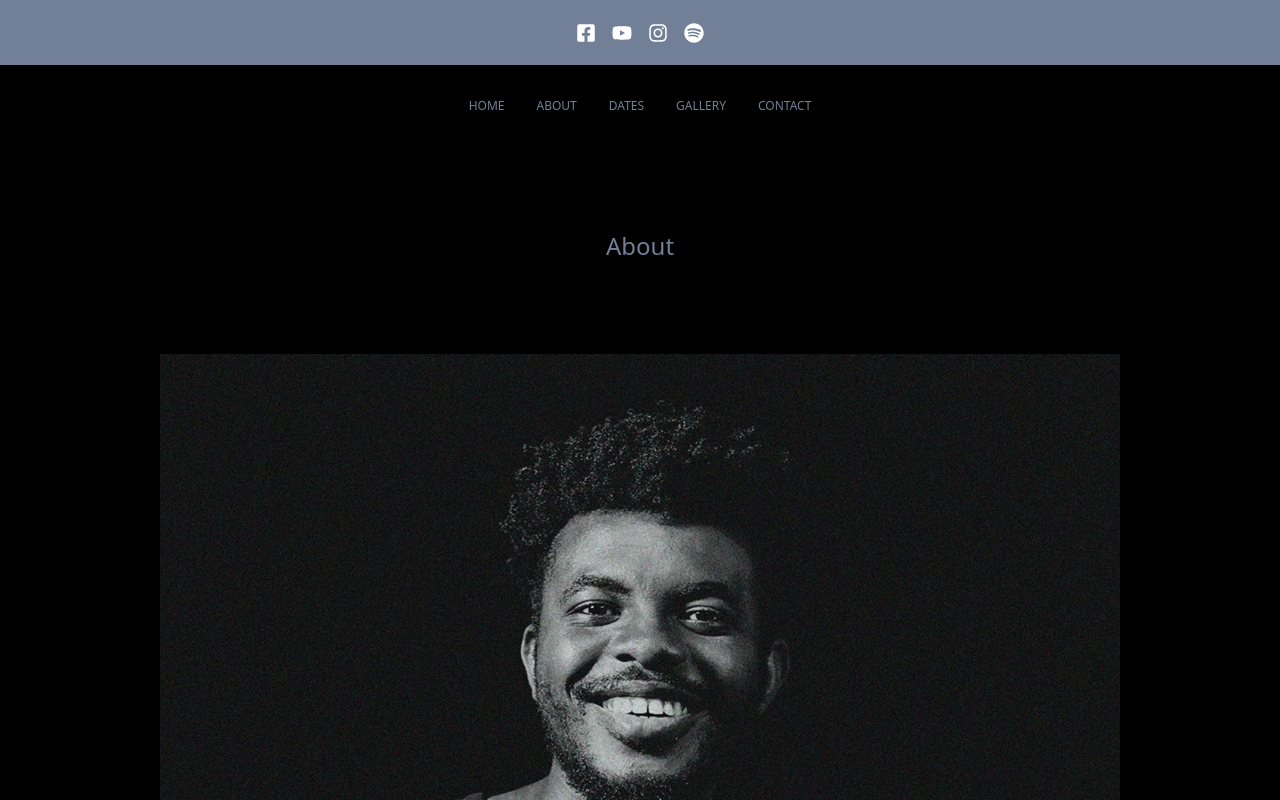
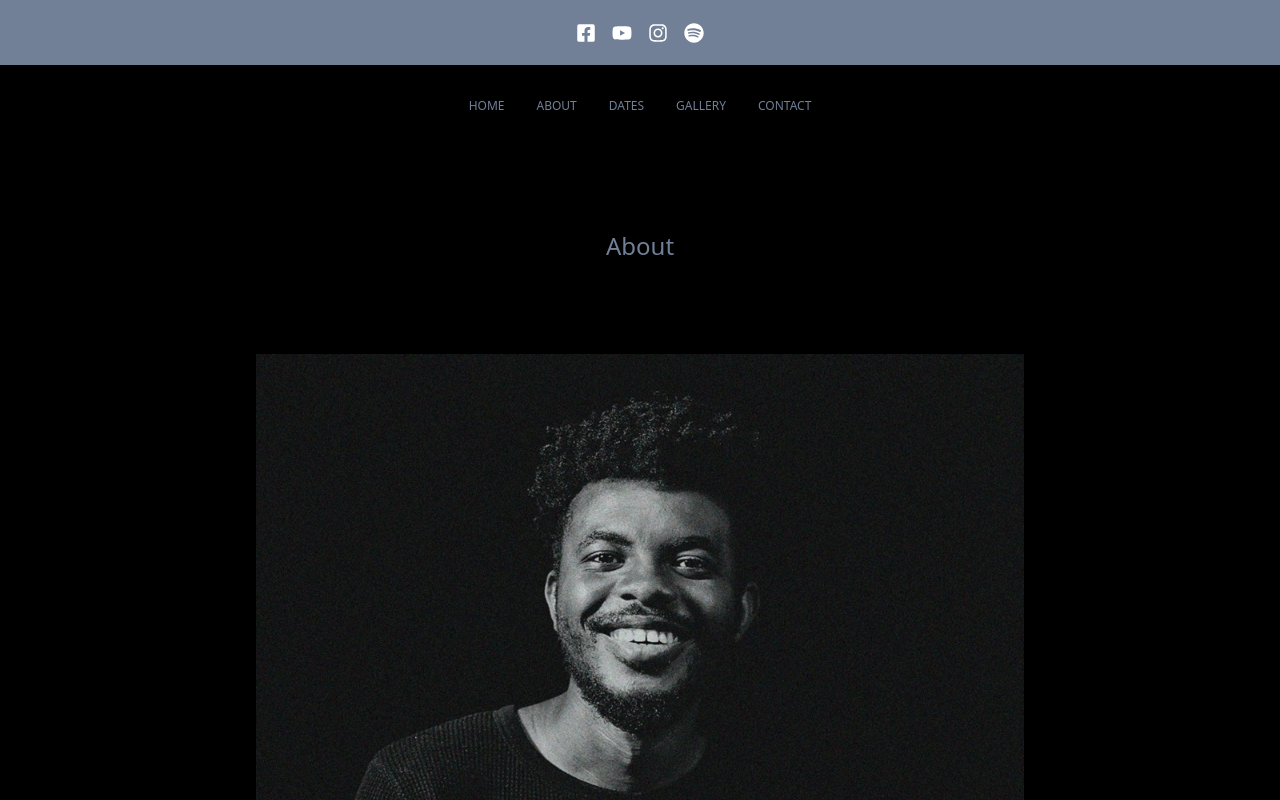
Before and after one commit to carlosmertens/diazno, a Next.js app: page /about in a window 1280 px wide. Shown: the top 800 px of the page. Built offline with nearby package versions, Linux system fonts and the light colour scheme.

Commit message:
Fix min width

```diff
--- a/components/ContentContainer.js
+++ b/components/ContentContainer.js
@@ -1,3 +1,5 @@
 export const ContentContainer = ({ children }) => (
-  <div className='container mx-auto grid gap-8 text-center'>{children}</div>
+  <div className='container max-w-screen-md mx-auto grid gap-8 text-center'>
+    {children}
+  </div>
 );
```
